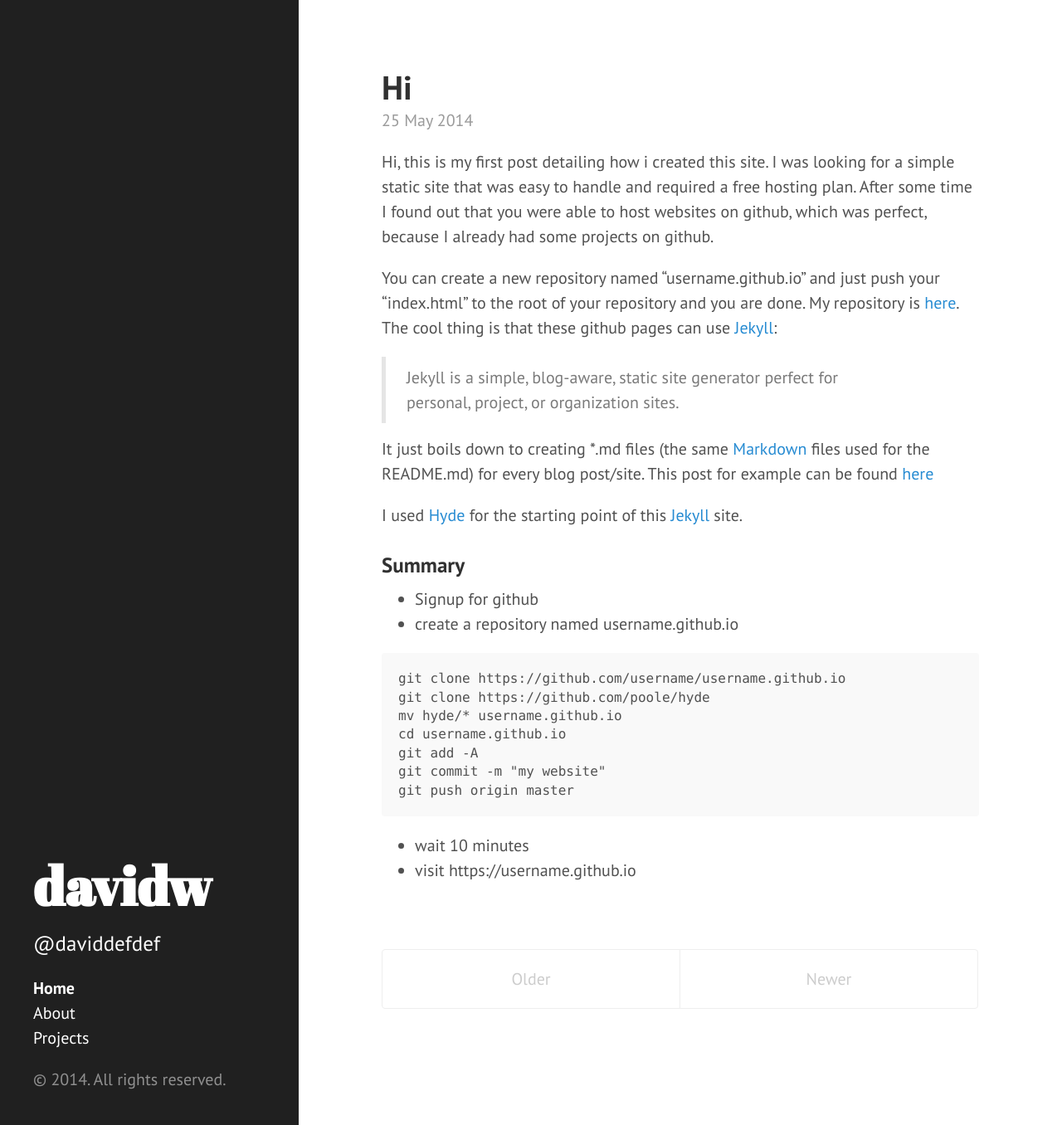
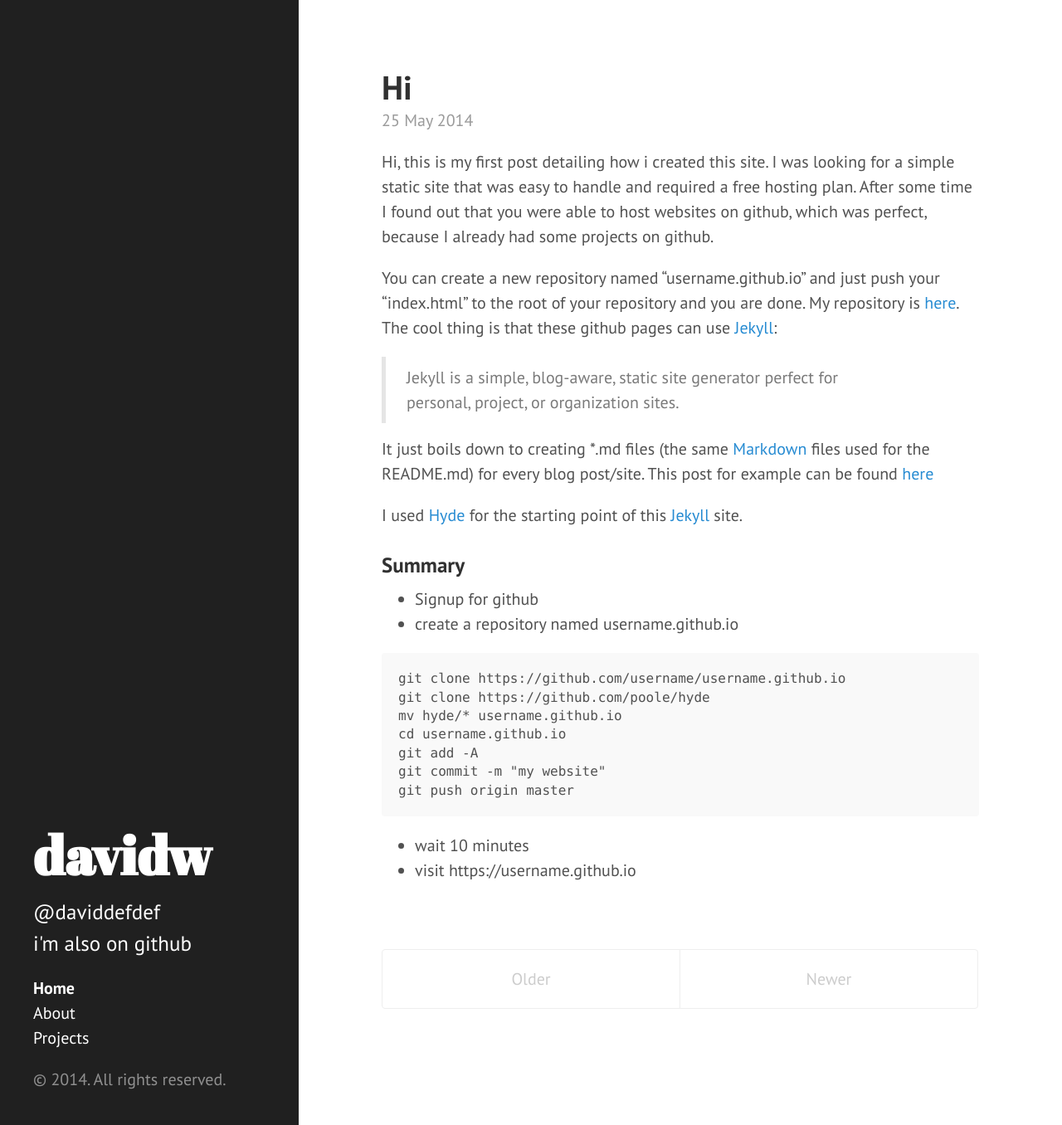
Before and after one commit to david-westreicher/david-westreicher.github.io, a Jekyll site: the page built from index.html, in a window 1280 px wide and 1356 px high. Shown: the whole window at 83% size. Built offline with Jekyll 4.4.1, drawn with Linux system fonts in a browser that asks for light colours; Markdown is read by kramdown in place of the engine named in the settings; the list of posts is cut into pages by our own code.

Commit message:
add github link

```diff
--- a/_config.yml
+++ b/_config.yml
@@ -10,7 +10,7 @@ permalink:        pretty
 # Setup
 title:            davidw
 tagline:          'A personal page'
-description:      '<a href="https://twitter.com/daviddefdef">@daviddefdef</a>'
+description:      "<a href=\"https://twitter.com/daviddefdef\">@daviddefdef</a><br><a href=\"https://github.com/david-westreicher\">i'm also on github</a>"
 url:              http://david-westreicher.github.io/
 
 author:
```
